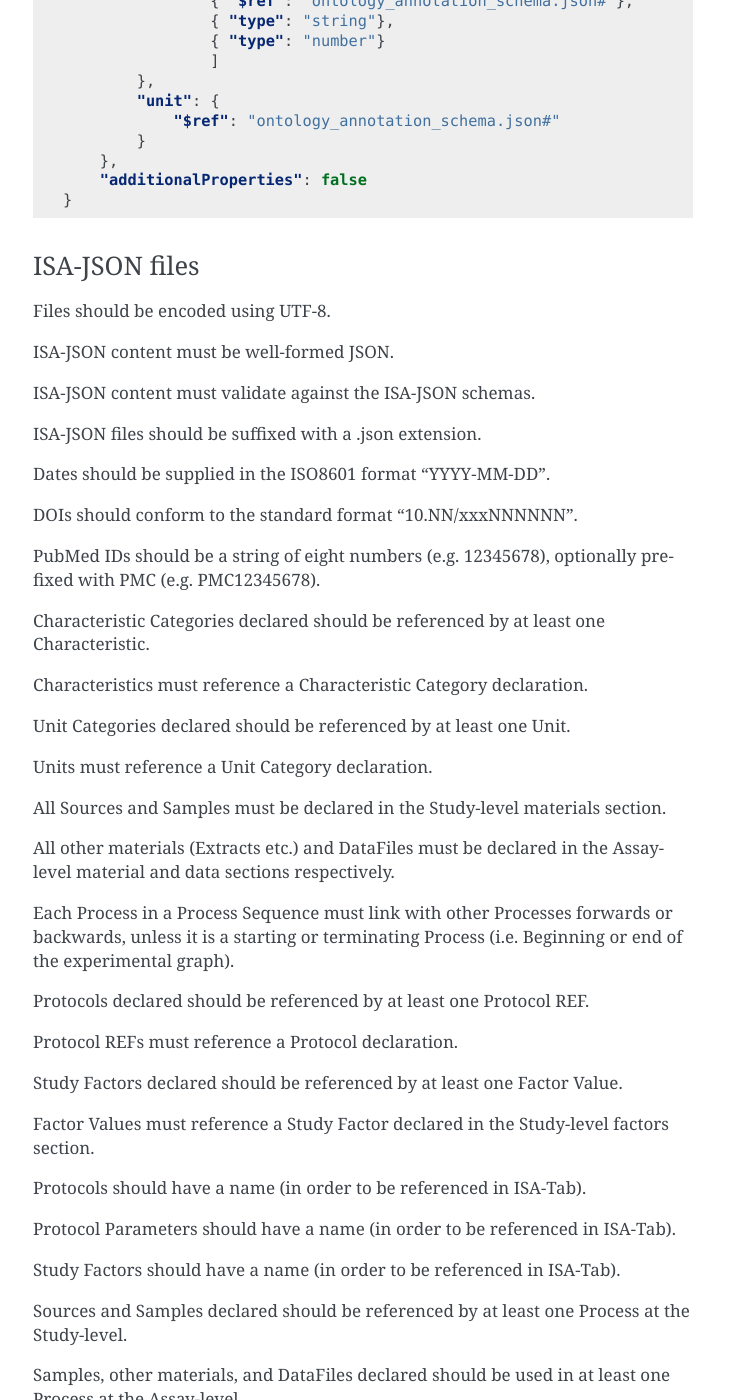
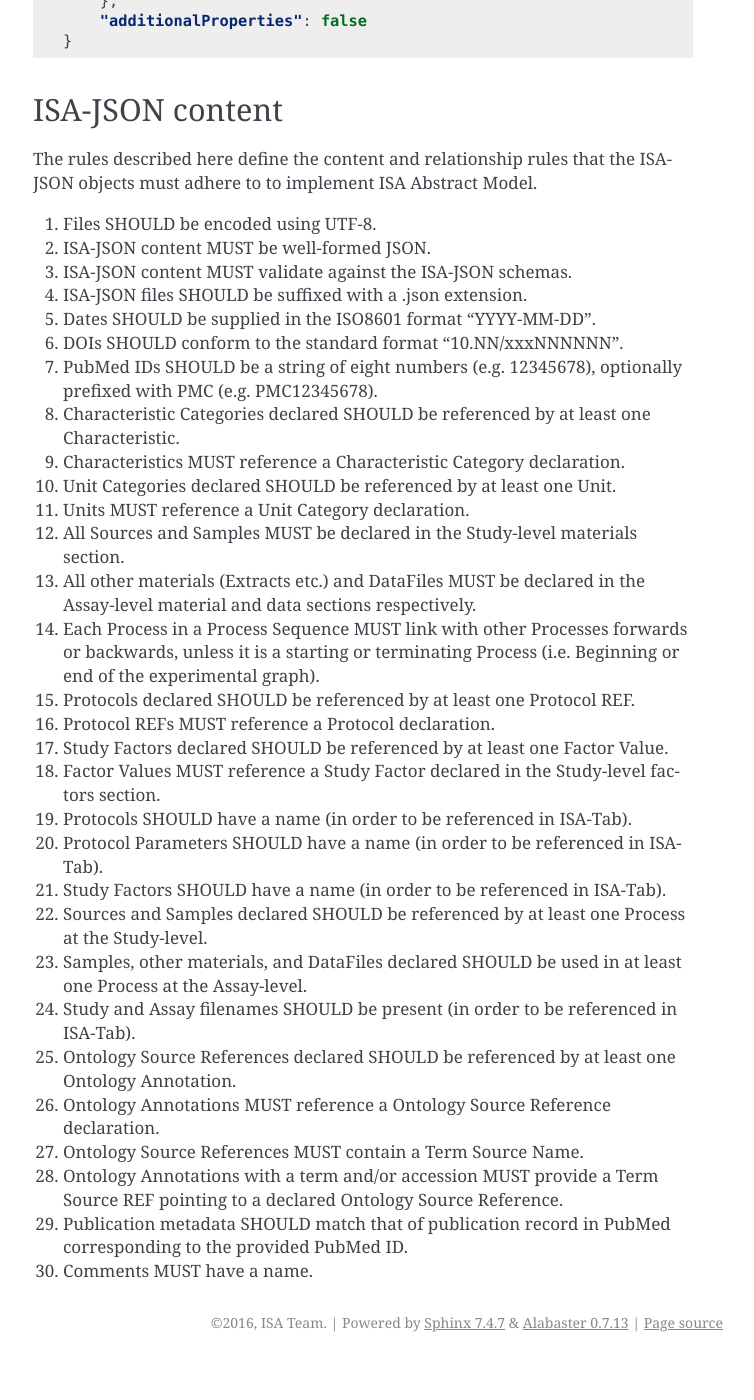
Before and after one commit to ISA-tools/isa-specs, a Sphinx documentation site: the page built from source/isajson.rst, in a window 1280 px wide and 1400 px high, scrolled down 5555 px. Shown: the whole window, without its empty margins (387-1141 px from the left). Built offline with Sphinx 7.4.7, drawn with Linux system fonts in a browser that asks for light colours; pages that are not in the unit, such as notebooks, are missing from menus; after the commit the page ends 6917 px from its top, so only the background shows below that; some of the changed text lies outside the part shown.

Commit message:
Add RFC2119 keyword convention

```diff
--- a/source/isajson.rst
+++ b/source/isajson.rst
@@ -4,25 +4,17 @@
 
 :Status: ISA-JSON v1.0 specification document, September 2016.
 
+The key words "MUST", "MUST NOT", "REQUIRED", "SHALL", "SHALL NOT", "SHOULD", "SHOULD NOT", "RECOMMENDED", "MAY", and
+"OPTIONAL" in this document are to be interpreted as described in RFC 2119.
+
 Introduction
-------------
-Investigation/Study/Assay (ISA) `ISAtools website`_ is a model for the description of experimental data. It was designed
-to be serialised in tabular format, given the familiarity of spreadsheets for biologists, who were the main target
-audience.
-
-Since the inception of the Tabular representation, an RDF serialisation was devised relying on the linkedISA converter
-tool [linkedISA_]. This RDF representation contains all the information in the Tabular format but additionally, it makes
-explicit the semantic of the different entities of the ISA model and its relationships.
-
-This document describes another serialization of the ISA model relying on the JSON format [RFC7159_]. The JavaScript
-Object Notation (JSON) [RFC7159_]is a text format for serializing structured data. Objects are rendered as an unordered
+============
+This document describes the ISA model reference implementation in the JSON format [RFC7159_]. The JavaScript
+Object Notation (JSON) [RFC7159_] is a text format for serializing structured data. Objects are rendered as an unordered
 collection of name-value pairs. The JSON Schema (see [`JSON Schema`_], [`JSON Schema Core`_], and [`JSON Schema Validation`_])
 defines a JSON format for describing JSON formats. Its latest specification is Draft 4.
 
-After describing the ISA model itself, the JSON-schemas [JS-Core] and corresponding JSON representation for the ISA
-model RC 1.0 [`ISA-Tab Spec RC 1.0`_] is presented.
-
-The schemas will be made available through the ISA-API Github repository: https://github.com/ISA-tools/isa-api
+The schemas are published in the ISA-API Github repository: https://github.com/ISA-tools/isa-api
 
 .. _`ISAtools website`: http://isa-tools.org
 .. _linkedISA: http://dx.doi.org/10.1186%2F1471-2105-15-S14-S4
@@ -32,8 +24,10 @@
 .. _JSON Schema Validation: http://tools.ietf.org/html/draft-fge-json-schema-validation-00
 .. _ISA-Tab Spec RC 1.0: http://isatab.sourceforge.net/docs/ISA-TAB_release-candidate-1_v1.0_24nov08.pdf
 
+
 ISA RC v1.0 JSON-Schemas
-------------------------
+========================
+The ISA-JSON schemas define the structure of the ISA-JSON objects that implement the ISA Abstract Model.
 
 .. literalinclude:: ./schemas/investigation_schema.json
     :language: json
@@ -71,66 +65,38 @@
     :language: json
     :caption: factor_value_schema.json
 
-ISA-JSON files
-==============
-Files should be encoded using UTF-8.
+ISA-JSON content
+================
+The rules described here define the content and relationship rules that the ISA-JSON objects must adhere to to
+implement ISA Abstract Model.
 
-ISA-JSON content must be well-formed JSON.
-
-ISA-JSON content must validate against the ISA-JSON schemas.
-
-ISA-JSON files should be suffixed with a .json extension.
-
-Dates should be supplied in the ISO8601 format "YYYY-MM-DD".
-
-DOIs should conform to the standard format "10.NN/xxxNNNNNN".
-
-PubMed IDs should be a string of eight numbers (e.g. 12345678), optionally prefixed with PMC (e.g. PMC12345678).
-
-Characteristic Categories declared should be referenced by at least one Characteristic.
-
-Characteristics must reference a Characteristic Category declaration.
-
-Unit Categories declared should be referenced by at least one Unit.
-
-Units must reference a Unit Category declaration.
-
-All Sources and Samples must be declared in the Study-level materials section.
-
-All other materials (Extracts etc.) and DataFiles must be declared in the Assay-level material and data sections
-respectively.
-
-Each Process in a Process Sequence must link with other Processes forwards or backwards, unless it is a starting or
-terminating Process (i.e. Beginning or end of the experimental graph).
-
-Protocols declared should be referenced by at least one Protocol REF.
-
-Protocol REFs must reference a Protocol declaration.
-
-Study Factors declared should be referenced by at least one Factor Value.
-
-Factor Values must reference a Study Factor declared in the Study-level factors section.
-
-Protocols should have a name (in order to be referenced in ISA-Tab).
-
-Protocol Parameters should have a name (in order to be referenced in ISA-Tab).
-
-Study Factors should have a name (in order to be referenced in ISA-Tab).
-
-Sources and Samples declared should be referenced by at least one Process at the Study-level.
-
-Samples, other materials, and DataFiles declared should be used in at least one Process at the Assay-level.
-
-Study and Assay filenames should be present (in order to be referenced in ISA-Tab).
-
-Ontology Source References declared should be referenced by at least one Ontology Annotation.
-
-Ontology Annotations must reference a Ontology Source Reference declaration.
-
-Ontology Source References must contain a Term Source Name.
-
-Ontology Annotations with a term and/or accession must provide a Term Source REF pointing to a declared Ontology Source Reference.
-
-Publication metadata should match that of publication record in PubMed corresponding to the provided PubMed ID.
-
-Comments must have a name.
+#. Files SHOULD be encoded using UTF-8.
+#. ISA-JSON content MUST be well-formed JSON.
+#. ISA-JSON content MUST validate against the ISA-JSON schemas.
+#. ISA-JSON files SHOULD be suffixed with a .json extension.
+#. Dates SHOULD be supplied in the ISO8601 format "YYYY-MM-DD".
+#. DOIs SHOULD conform to the standard format "10.NN/xxxNNNNNN".
+#. PubMed IDs SHOULD be a string of eight numbers (e.g. 12345678), optionally prefixed with PMC (e.g. PMC12345678).
+#. Characteristic Categories declared SHOULD be referenced by at least one Characteristic.
+#. Characteristics MUST reference a Characteristic Category declaration.
+#. Unit Categories declared SHOULD be referenced by at least one Unit.
+#. Units MUST reference a Unit Category declaration.
+#. All Sources and Samples MUST be declared in the Study-level materials section.
+#. All other materials (Extracts etc.) and DataFiles MUST be declared in the Assay-level material and data sections respectively.
+#. Each Process in a Process Sequence MUST link with other Processes forwards or backwards, unless it is a starting or terminating Process (i.e. Beginning or end of the experimental graph).
+#. Protocols declared SHOULD be referenced by at least one Protocol REF.
+#. Protocol REFs MUST reference a Protocol declaration.
+#. Study Factors declared SHOULD be referenced by at least one Factor Value.
+#. Factor Values MUST reference a Study Factor declared in the Study-level factors section.
+#. Protocols SHOULD have a name (in order to be referenced in ISA-Tab).
+#. Protocol Parameters SHOULD have a name (in order to be referenced in ISA-Tab).
+#. Study Factors SHOULD have a name (in order to be referenced in ISA-Tab).
+#. Sources and Samples declared SHOULD be referenced by at least one Process at the Study-level.
+#. Samples, other materials, and DataFiles declared SHOULD be used in at least one Process at the Assay-level.
+#. Study and Assay filenames SHOULD be present (in order to be referenced in ISA-Tab).
+#. Ontology Source References declared SHOULD be referenced by at least one Ontology Annotation.
+#. Ontology Annotations MUST reference a Ontology Source Reference declaration.
+#. Ontology Source References MUST contain a Term Source Name.
+#. Ontology Annotations with a term and/or accession MUST provide a Term Source REF pointing to a declared Ontology Source Reference.
+#. Publication metadata SHOULD match that of publication record in PubMed corresponding to the provided PubMed ID.
+#. Comments MUST have a name.
```
Also changed, not shown: source/isatab-investigation.rst (+12 -12 lines), source/isatab.rst (+12 -9 lines).
